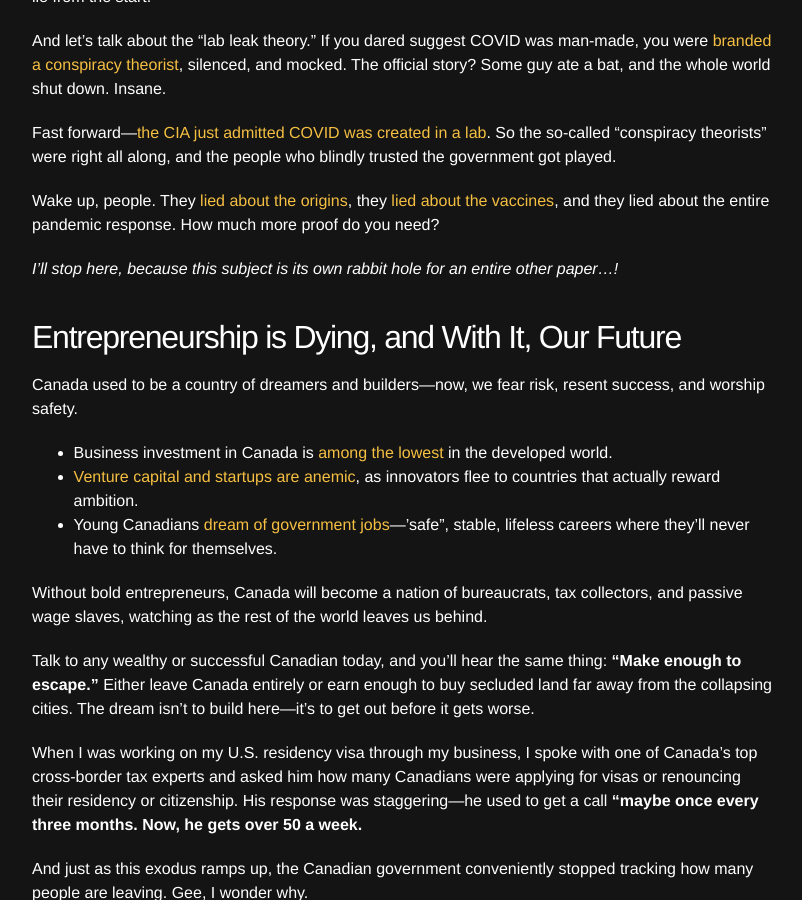
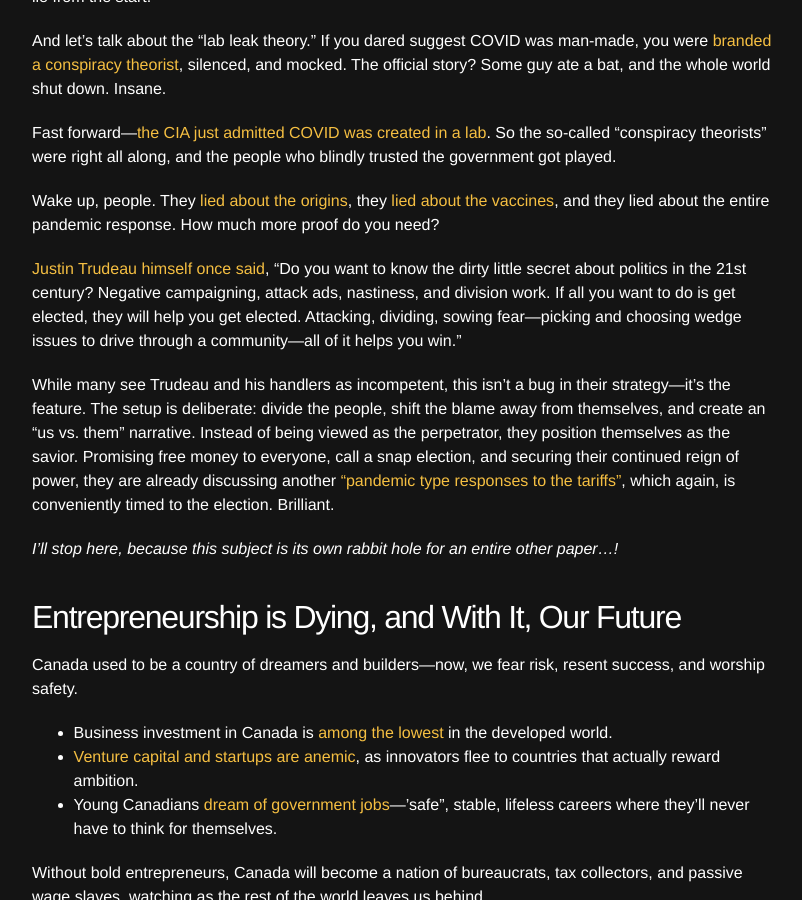
Before and after one commit to spenriche/spenriche.github.io, a Jekyll site: the page built from _posts/2025-2-8-canada-decline.md, in a window 1280 px wide and 900 px high, scrolled down 18766 px. Shown: the whole window, without its empty margins (238-1040 px from the left). Built offline with Jekyll 4.4.1, drawn with Linux system fonts in a browser that asks for light colours; some of the changed text lies outside the part shown.

Commit message:
new post

```diff
--- a/_posts/2025-2-8-canada-decline.md
+++ b/_posts/2025-2-8-canada-decline.md
@@ -54,7 +54,7 @@ Canada is not just broken—it is in freefall. Unless citizens wake up, demand c
 > I am not here to tell you what to believe—I am simply laying out the reality as I see it. The choice to engage, to question, and to think for yourself is yours.
 
 ---
-### Key Stats on Canada's Decline
+### Key Stats on Canada's Decline 📉
 
 #### **Economic Collapse**
 Federal spending soared from [$256B (2014)](https://www.budget.gc.ca/2014/docs/plan/ch4-2-eng.html) to [$450B (2023)](https://www.canada.ca/en/department-finance/services/publications/annual-financial-report/2023.html); national debt hit [$1.9T](https://www.debtclock.ca/). GDP per capita grew just [1.9% (2015-2022)](https://www.statcan.gc.ca/en/subjects-start/economic_accounts)—worst since the Great Depression. Business investment fell by [$3,676 per worker](https://www.fraserinstitute.org/studies/weak-business-investment-in-canada), while real wages have stagnated since 2016.
@@ -186,7 +186,7 @@ Canadians have suffered through the worst inflation crisis in four decades—a d
 
 Though inflation has since declined, the damage is permanent. Higher baseline prices mean Canadians are stuck paying more for necessities indefinitely, while interest rates remain elevated—crippling homeowners and small businesses alike.
 
-## Housing: The Death of the Canadian Dream
+## Housing: The Death of the Canadian Dream 🏡
 
 The Canadian housing crisis is a national disaster—one engineered by government policy failures.
 
@@ -238,7 +238,7 @@ Delayed Marriage, Fewer Kids – First-time motherhood now averages 31 years old
 
 - Taxpayers Will Be Crushed – In 1970, 7 workers supported each retiree. Today, it's 3.4:1—by 2050, it will be 2:1, meaning higher taxes and gutted pensions.
 
-### **Let's pause for a quick moment, let me put this stat into prospective for you**
+### **⏸️ Let's pause for a quick moment, let me put this stat into prospective for you**
 
 If Canada's pension system were to maintain the same worker-to-retiree ratio as today (3.4:1) while adjusting for the projected 2:1 ratio by 2050, the expected retirement age would need to rise to **110 years old—a completely unfeasible scenario. This highlights the impossibility of sustaining pensions without massive tax hikes, benefit cuts, or a dramatic reversal in birth rates.**
 
@@ -333,7 +333,7 @@ Canada's military isn't just underfunded—it's in crisis.
 - We don't have nuclear deterrence, while potential adversaries stockpile warheads.
 - Our tank fleet? [Fewer than 10 operational](https://www.canada.ca/en/department-national-defence/services/procurement/leopard-2-tank-fleet.html). In a real conflict, we'd be steamrolled.
 
-### We Talk Tough, But We Cower Under the U.S. Shield
+### We Talk Tough, But We Cower Under the U.S. Shield 🛡️
 
 Canadians love to badmouth Americans, claiming moral superiority while hiding behind their military protection. The harsh truth? Without the U.S.:
 
@@ -420,6 +420,12 @@ Fast forward—[the CIA just admitted COVID was created in a lab](https://www.ws
 
 Wake up, people. They [lied about the origins](https://www.science.org/content/article/covid-19-origins-still-uncertain-key-studies-awaiting-release), they [lied about the vaccines](https://www.bmj.com/content/379/bmj.o2960), and they lied about the entire pandemic response. How much more proof do you need?
 
+[Justin Trudeau himself once said](https://rumble.com/vma7wr-trudeu-little-dirty-secrets-about-politics.html), “Do you want to know the dirty little secret about politics in the 21st century? Negative campaigning, attack ads, nastiness, and division work. If all you want to do is get elected, they will help you get elected. Attacking, dividing, sowing fear—picking and choosing wedge issues to drive through a community—all of it helps you win.”
+
+While many see Trudeau and his handlers as incompetent, this isn’t a bug in their strategy—it’s the feature. The setup is deliberate: divide the people, shift the blame away from themselves, and create an “us vs. them” narrative. Instead of being viewed as the perpetrator, they position themselves as the savior. Promising free money to everyone, call a snap election, and securing their continued reign of power, they are already discussing another ["pandemic type responses to the tariffs"](https://www.forexlive.com/news/canada-planning-covid-style-stimulus-if-us-enacts-tariffs-in-bid-to-avoid-early-election-20250128/), which again, is conveniently timed to the election. Brilliant.
+
+
+
 *I'll stop here, because this subject is its own rabbit hole for an entire other paper…!*
 
 ## Entrepreneurship is Dying, and With It, Our Future
@@ -451,10 +457,12 @@ Imagine you're a doctor—you've spent years in school, racked up hundreds of th
 Nothing has poisoned the national psyche more than the belief that the government will always save you.
 
 - [20 million Canadians](https://www.canada.ca/en/revenue-agency/services/benefits/emergency-student-benefit/cerb-statistics.html)—more than half the adult population—took COVID handouts.
-- At one point, [over 50% of adults](https://www.fraserinstitute.org/sites/default/files/government-support-and-dependence-during-pandemic.pdf) relied on government income.
+- [Over 50% of adults](https://www.fraserinstitute.org/sites/default/files/government-support-and-dependence-during-pandemic.pdf) rely on some form of government income.
 - Today, cries for [universal basic income](https://www.ubiworks.ca/post/majority-of-canadians-support-basic-income), permanent subsidies, and endless social programs grow louder—even as debt skyrockets and the country teeters on the edge of collapse.
 
 This entitlement mindset has rotted our work ethic. Why struggle, why innovate, why fight for success, when the government will hand you just enough to survive?
+
+Again, [this is by design](https://en.wikipedia.org/wiki/Cloward%E2%80%93Piven_strategy). The more dependent the population, the easier it is to control.
 
 ### A Weak, Submissive Nation Cannot Lead
 
@@ -615,7 +623,9 @@ We are not powerless. We are not doomed. But we are out of time to stay silent.
 This country was built by fighters, pioneers, warriors, and innovators—not by obedient, passive followers. We can reclaim that spirit. We can fix this.
 
 
-## The question is: Will you fight for Canada, or will you sit back and watch it fall?
+### The question is:
+
+### Will you fight for Canada, or will you sit back and watch it fall?
 
 ![Alt text](/assets/images/canada/end.PNG)
 
```
